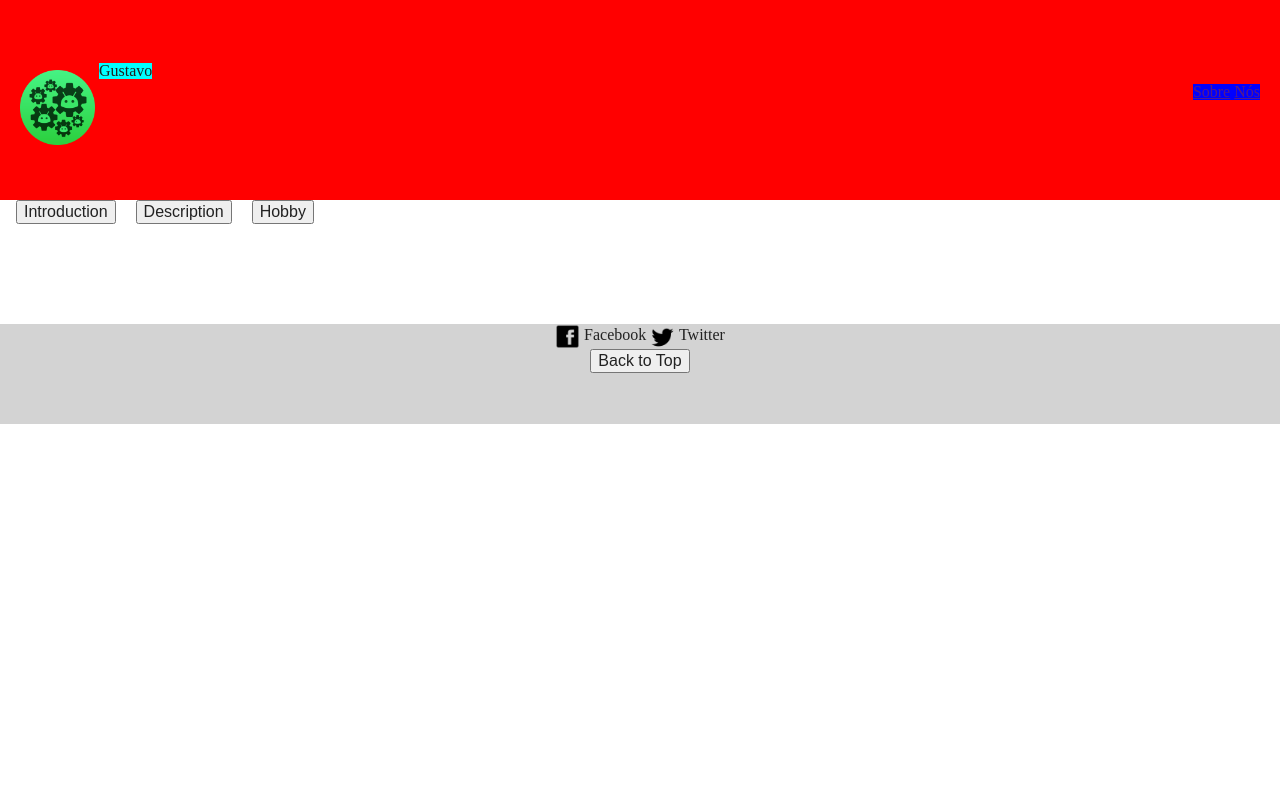
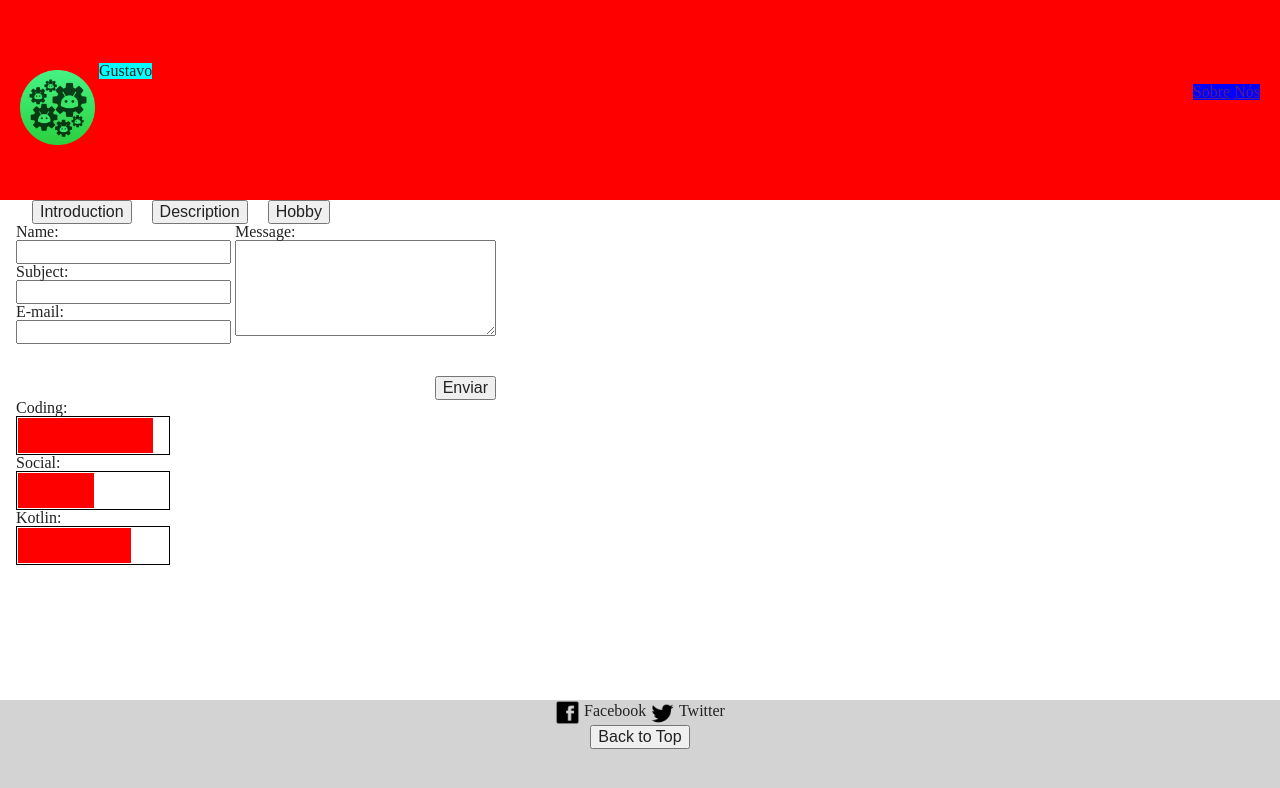
Before and after one commit to gustavofreitas/mob18-online-resume, a plain HTML site: page index.html in a window 1280 px wide. Drawn offline with Linux system fonts and the light colour scheme.

Commit message:
feat(index): some animation

```diff
--- a/DisplayControl.js
+++ b/DisplayControl.js
@@ -16,9 +16,9 @@ class DisplayControl {
 
         button.addEventListener(
             'click',
-            function(){
-                diplayControl.clearAll(activeClassName, hiddenClassName)
-                diplayControl.setNewState(button, paragraph, activeClassName, hiddenClassName)
+            ()=>{
+                this.clearAll(activeClassName, hiddenClassName),
+                this.setNewState(button, paragraph, activeClassName, hiddenClassName)
             }
         );
     }
--- /dev/null
+++ b/Form.js
@@ -0,0 +1,5 @@
+class Form {
+    constructor(){
+
+    }
+}
--- /dev/null
+++ b/SkillBar.js
@@ -0,0 +1,50 @@
+class SkillBar {
+    constructor(){
+
+        const coding = document.querySelector(".skill");
+        const social = document.querySelector(".social");
+        const kotlin = document.querySelector(".kotlin");
+
+        this.start(coding, 90);
+        this.start(social, 50);
+        this.start(kotlin, 75);
+
+    }
+
+    start(element, percent){
+
+        const skillElement = element.querySelector(".skill-item");
+        const target = this.getFinal((this.getSize(element) - this.getPaddingAdjust(element)), percent);
+
+        var interval = setInterval(() => {
+             const currentSize = this.getSize(skillElement);
+
+             if(currentSize > target)
+                 clearInterval(interval);
+
+             this.setSize(skillElement, (parseInt(currentSize) + 1));
+        }, 5);
+    }
+
+    getPaddingAdjust(element){
+        return this.getAsNumber(getComputedStyle(element).padding) * 2;
+    }
+
+    setSize(element, size){
+        element.style.width = `${size}px`
+    }
+
+    getFinal(size, target){
+        return (size * target) / 100
+    }
+
+    getSize(element){
+        return this.getAsNumber((getComputedStyle(element).width));
+    }
+
+    getAsNumber(value) {
+        return value.match(/\d/g).join("");
+    }
+
+
+}
--- a/index.html
+++ b/index.html
@@ -33,6 +33,40 @@
                 </p>
             </section>
 
+            <form>
+                <div>
+                    <div>
+                        <label for="name">Name: </label>
+                        <input type="text" name="name" id="name" class="field"/>
+                        <label for="subject">Subject: </label>
+                        <input type="text" name="subject" id="subject" class="field"/>
+                        <label for="email">E-mail: </label>
+                        <input type="text" name="email" id="email" class="field"/>
+                    </div>
+                    <div>
+                        <label for="message">Message: </label>
+                        <textarea name="message" id="message" cols="30" rows="6" class="field"></textarea>
+                    </div>
+                    <br />
+                    <button type="button" onclick="send(this);">Enviar</button>
+                </div>
+            </form>
+
+            <section class="skill-show">
+                <label>Coding: </label>
+                <div class="skill coding">
+                    <div class="skill-item"></div>
+                </div>
+                <label>Social: </label>
+                <div class="skill social">
+                    <div class="skill-item"></div>
+                </div>
+                <label>Kotlin: </label>
+                <div class="skill kotlin">
+                    <div class="skill-item"></div>
+                </div>
+            </section>
+
 
         </main>
         <footer role="footer" class="footer">
@@ -46,4 +80,5 @@
     <script src="./load.js" ></script>
     <script src="./BackToTop.js" ></script>
     <script src="./DisplayControl.js" ></script>
+    <script src="./SkillBar.js" ></script>
 </html>
--- a/load.js
+++ b/load.js
@@ -1,4 +1,45 @@
 const load = () => {
     const backToTop = new BackToTop();
     const displayControl = new DisplayControl();
+    const skillBar = new SkillBar();
+
+
 }
+
+
+async function send() {
+
+    const name = document.querySelector("#name").value;
+    const subject = document.querySelector("#subject").value;
+    const email = document.querySelector("#email").value;
+    const message = document.querySelector("#message").value;
+
+    const msg = {
+        from: "seunome@acessoria.app",
+        to: email,
+        subject: subject,
+        text: `
+            Nome: ${name}
+            Email: ${email}
+
+            Message: ${message}
+        `
+    };
+
+    console.log('msg', msg);
+
+        try {
+            const data = await fetch( 'https://fiap-sender.herokuapp.com/email/send',
+            {
+            method: 'POST',
+            body: JSON.stringify(msg),
+            }
+
+        );
+        console.log(data);
+    } catch (err){
+        console.log(err);
+    }
+
+
+}
--- a/styles/footer.css
+++ b/styles/footer.css
@@ -4,7 +4,7 @@
     text-align: center;
     position:fixed;
     width: 100%;
-    margin-bottom: 0px;
+    bottom: 0;
 }
 
 .footer .footer__social li {
--- a/styles/main.css
+++ b/styles/main.css
@@ -1,5 +1,6 @@
 .main {
     padding-bottom: 100px;
+    padding-left: 16px;
 }
 
 .main .main__button{
@@ -7,7 +8,6 @@
 }
 .main__display *{
     margin-top: 32px;
-    margin-left: 16px;
 }
 
 .main__button--active {
@@ -18,3 +18,40 @@
 .main__display__paragraph--hidden {
     display: none;
 }
+
+.main form {
+
+}
+
+.main form div div > * {
+    display: block;
+}
+
+.main form div button {
+    display: block;
+    margin-top: 32px;
+    float: right;;
+}
+
+.main form div div {
+    display: inline-block;
+    vertical-align: top;
+}
+
+.main form div {
+    display: inline-block;
+}
+
+.main .skill-show .skill {
+    height: 35px;
+    width: 150px;
+    border: 1px solid #000;
+    background-color: #fff;
+    padding: 1px;
+}
+
+.main .skill-show .skill .skill-item {
+    width: 1%;
+    height: 100%;
+    background-color: red;
+}
```
